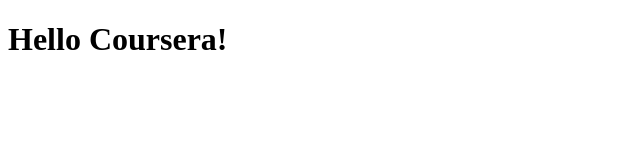
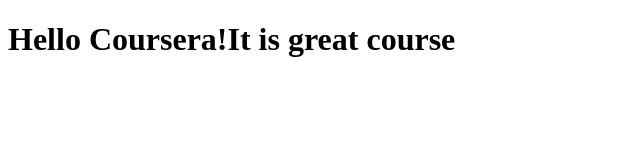
Before and after one commit to Grape2010/coursera-test, a plain HTML site: page site/index.html in a window 1280 px wide. Shown: the whole page, without its empty margins (0-640 px from the left). Drawn offline with Linux system fonts and the light colour scheme.

Commit message:
Small  addition to our page content

```diff
--- a/site/index.html
+++ b/site/index.html
@@ -1,9 +1,9 @@
 <!DOCTYPE html>
 <html>
 <head>
-	<title>Hello Coursera! It is great course!</title>
+	<title>Hello Coursera!</title>
 </head>
 <body>
-<h1>Hello Coursera!</h1>
+<h1>Hello Coursera!It is great course</h1>
 </body>
 </html>
```
